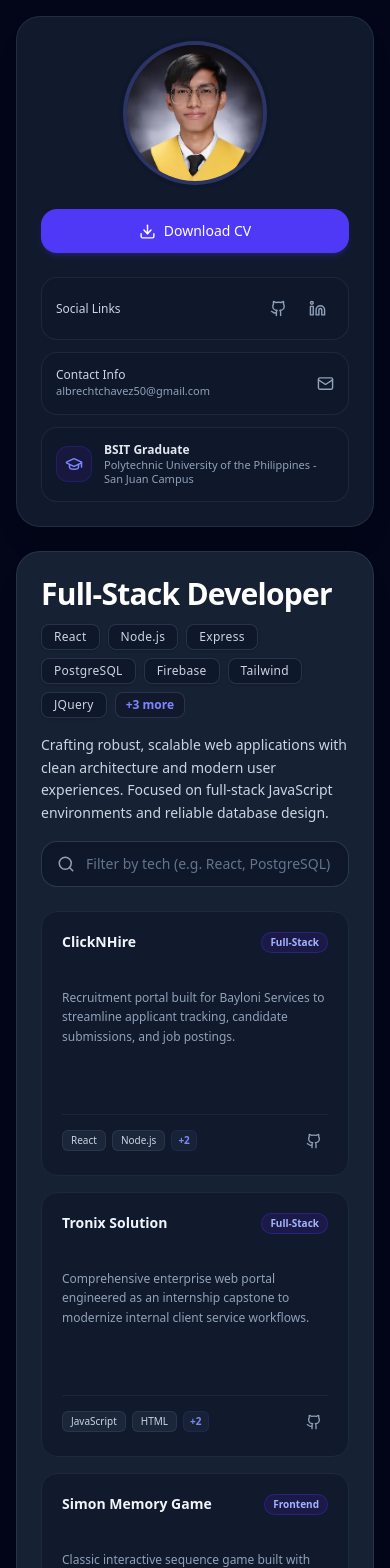
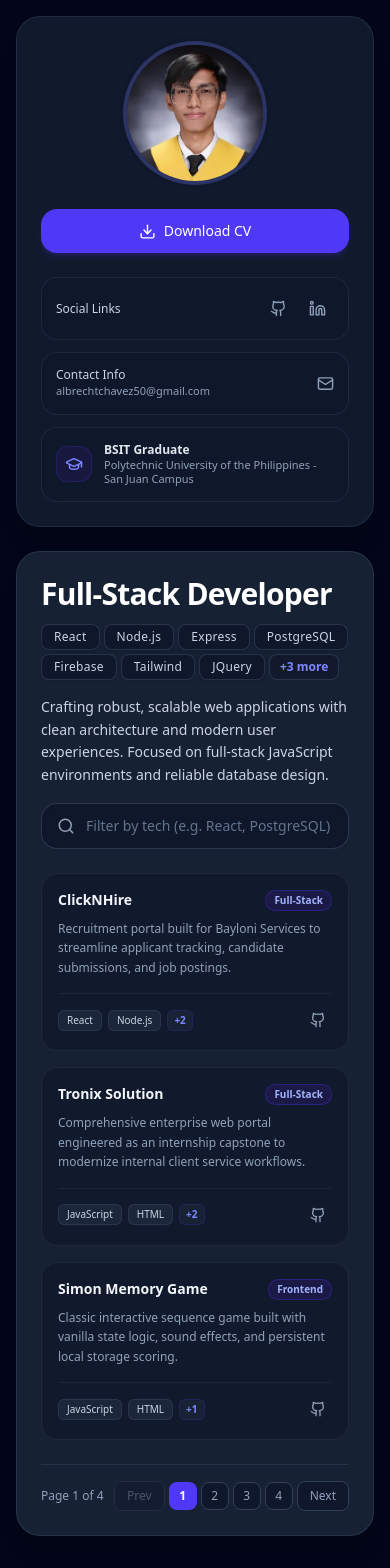
Before and after one commit to AcChav/carl-dev, a React (Vite) app: page / in a window 390 px wide. Shown: the top 1568 px of the page. Built offline with nearby package versions, Linux system fonts and the light colour scheme.

Commit message:
style: optimize mobile responsiveness

```diff
--- a/src/components/layout/MainContent.jsx
+++ b/src/components/layout/MainContent.jsx
@@ -37,7 +37,7 @@ export default function MainContent() {
 
           {/* Tech Badges with Toggle */}
           {/* Fixed-height wrapper for header tech badges */}
-          <div className="min-h-[4.5rem] flex flex-wrap items-center content-start gap-2 mt-3">
+          <div className="min-h-[2.5rem] flex flex-wrap items-center content-start gap-1 mt-3">
             {visibleTech.map((tech) => (
               <TechBadge key={tech.name} name={tech.name} />
             ))}
--- a/src/components/projects/ProjectCard.jsx
+++ b/src/components/projects/ProjectCard.jsx
@@ -14,10 +14,10 @@ export default function ProjectCard({ project }) {
   const extraCount = project.tech.length - CARD_TECH_LIMIT;
 
   return (
-    <article className="h-[265px] group bg-slate-900/70 border border-slate-800 rounded-2xl p-5 flex flex-col justify-between hover:border-indigo-500/40 hover:-translate-y-1 hover:shadow-lg hover:shadow-indigo-500/5 transition-all duration-200">
+    <article className="h-auto md:h-[265px] group bg-slate-900/70 border border-slate-800 rounded-2xl p-4 sm:p-5 flex flex-col justify-between gap-4 md:gap-0 hover:border-indigo-500/40 hover:-translate-y-1 hover:shadow-lg hover:shadow-indigo-500/5 transition-all duration-200">
       {/* Top Details */}
-      <div className="space-y-3">
-        <div className="flex items-start justify-between gap-2 min-h-[2.75rem]">
+      <div className="space-y-2">
+        <div className="flex items-start justify-between gap-2 min-h-0 md:min-h-[2.5rem]">
           <h3 className="font-semibold text-slate-100 text-sm leading-snug line-clamp-2 group-hover:text-indigo-300 transition-colors">
             {project.title}
           </h3>
@@ -26,8 +26,8 @@ export default function ProjectCard({ project }) {
           </span>
         </div>
 
-        {/* Description with full 4-line allowance */}
-        <p className="text-xs text-slate-400 leading-relaxed line-clamp-4">
+        {/* Description: natural flow on mobile, line-clamped on desktop */}
+        <p className="text-xs text-slate-400 leading-relaxed line-clamp-3">
           {project.description}
         </p>
       </div>
```
